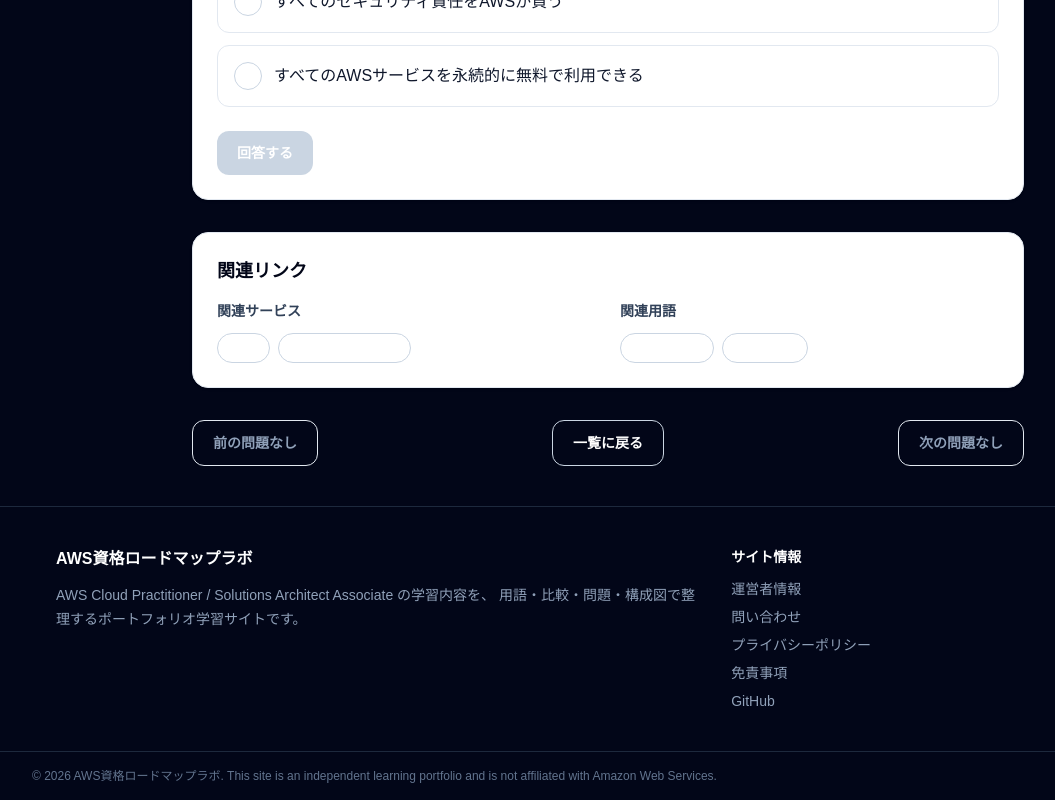
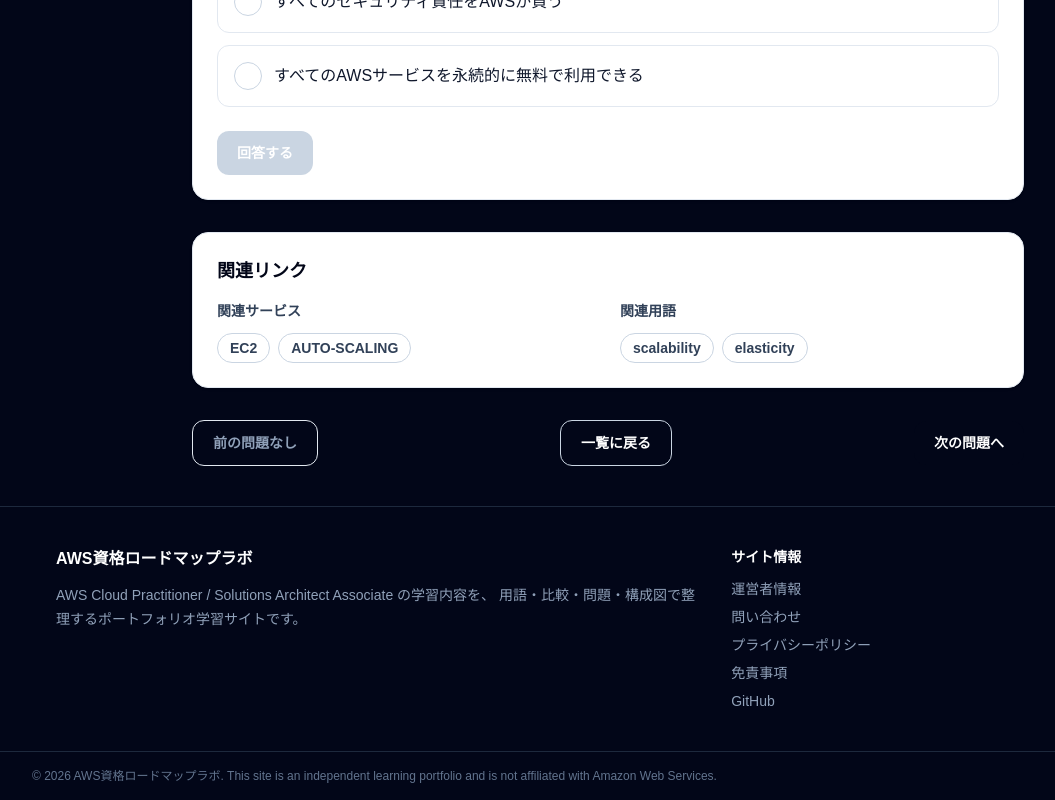
Before and after one commit to vincentmango-wen/aws-cert-roadmap-lab, a Next.js app in the folder frontend/: page /questions/clf-001 in a window 1280 px wide. Shown: the part 617-1417 px from the top of the page, without its empty margins (32-1087 px from the left). Built offline with nearby package versions, Linux system fonts and the light colour scheme; no server answers.

Commit message:
fix: next and back botton of question page (#55)

```diff
--- a/frontend/src/app/questions/[questionId]/page.tsx
+++ b/frontend/src/app/questions/[questionId]/page.tsx
@@ -73,15 +73,21 @@ export default async function QuestionDetailPage({
   params,
 }: QuestionDetailPageProps): Promise<React.JSX.Element> {
   const { questionId } = await params;
-  const question = getPublishedQuestions().find((question) => question.questionId === questionId);
+  const question = getPublishedQuestions().find(
+    (question) => question.questionId === questionId,
+  );
 
   if (!question) {
     notFound();
   }
 
+  const adjacentQuestionIds = getAdjacentQuestionIds(questionId);
+
   return (
     <QuestionPlayer
       question={question}
+      previousQuestionId={adjacentQuestionIds.previousQuestionId ?? undefined}
+      nextQuestionId={adjacentQuestionIds.nextQuestionId ?? undefined}
     />
   );
 }
--- a/frontend/src/components/questions/QuestionPlayer.tsx
+++ b/frontend/src/components/questions/QuestionPlayer.tsx
@@ -252,7 +252,7 @@ export function QuestionPlayer({
                   <li key={serviceId}>
                     <Link
                       href={`/terms/${serviceId}`}
-                      className="inline-flex rounded-full border border-slate-300 px-3 py-1 text-sm font-semibold text-slate-700 hover:bg-slate-50"
+                      className="inline-flex rounded-full border border-slate-300 px-3 py-1 text-sm font-semibold !text-slate-700 hover:bg-slate-50"
                     >
                       {serviceId.toUpperCase()}
                     </Link>
@@ -272,7 +272,7 @@ export function QuestionPlayer({
                   <li key={termId}>
                     <Link
                       href={`/terms/${termId}`}
-                      className="inline-flex rounded-full border border-slate-300 px-3 py-1 text-sm font-semibold text-slate-700 hover:bg-slate-50"
+                      className="inline-flex rounded-full border border-slate-300 px-3 py-1 text-sm font-semibold !text-slate-700 hover:bg-slate-50"
                     >
                       {termId}
                     </Link>
```
